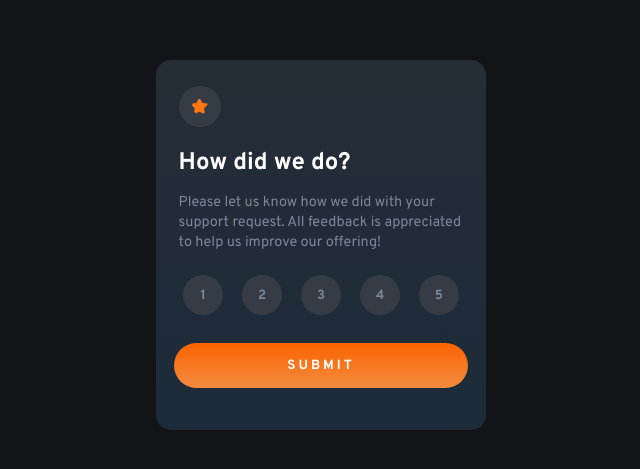
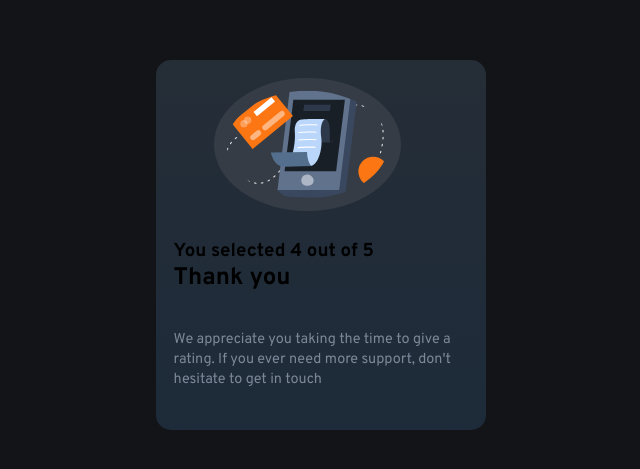
Before and after one commit to jonnathan-green/Interactive_Rating, a plain HTML site: page index.html in a window 1280 px wide. Shown: the part 155-624 px from the top of the page, without its empty margins (319-959 px from the left). Drawn offline with Linux system fonts and the light colour scheme.

Commit message:
Inicio de creacion segunda card

```diff
--- /dev/null
+++ b/assets/maim.js
@@ -0,0 +1,11 @@
+document.addEventListener("DOMContentLoaded", () => {
+
+    let container = document.querySelector(".container")
+    let submitButton = document.querySelector(".send");
+
+    submitButton.addEventListener("click", () => {
+      // Se oculta container de calificación
+      container.style.display = "none";
+
+    });
+  });
--- a/assets/style.css
+++ b/assets/style.css
@@ -4,7 +4,6 @@
     padding: 0;
     margin: 0;
     font-family: 'Overpass', sans-serif;
-
 }
 
 :root{
@@ -34,6 +33,10 @@ main{
     border-radius: 15px;
 }
 
+.one{
+    display: none;
+}
+
 h1{
     color: var(--White);
     margin-top: 15px;
@@ -51,8 +54,6 @@ img{
     background: var(--Dark-Blue-icon);
     border-radius: 50%;
     padding: .8em;
-
-
 }
 
 .description{
@@ -102,3 +103,20 @@ img{
     color: hsl(25, 98%, 54%);
     transform: translateY(-3px);
   }
+
+.container_two{
+    height:370px;
+    width: 330px;
+    background: linear-gradient(to bottom, hsl(213, 19%, 18%), hsl(211, 33%, 17%));
+    display: grid;
+    padding: 1.1em;
+    border-radius: 15px;
+}
+
+.img_thanks{
+    margin-left: 40px;
+    background-image: none;
+    max-width: 100%;
+    height: auto;
+
+}
--- a/index.html
+++ b/index.html
@@ -8,11 +8,12 @@
   <link rel="preconnect" href="https://fonts.googleapis.com">
   <link rel="preconnect" href="https://fonts.gstatic.com" crossorigin>
   <link href="https://fonts.googleapis.com/css2?family=Overpass:wght@400;700&display=swap" rel="stylesheet">
+  <script src="./assets/maim.js"></script>
   <title>Interactive rating component 3</title>
 </head>
 <body>
   <main>
-    <article class="container">
+    <article class="container one">
       <div class="description">
         <img src="./images/icon-star.svg" alt="start">
       <h1> How did we do? </h1>
@@ -32,6 +33,23 @@
       <button class="send">SUBMIT</button>
     </div>
   </article>
+
+  <article class="container_two two">
+    <div>
+    <img class="img_thanks" src="./images/illustration-thank-you.svg" alt="thanks">
+    </div>
+    <div>
+    <h3>You selected 4 out of 5 </h3>
+    <h2> Thank you</h2>
+    </div>
+    <div>
+    <p> We appreciate you taking the time to give a rating.
+      If you ever need more support, don't hesitate to get in touch
+    </p>
+  </div>
+</article>
+
   </main>
+
 </body>
 </html>
```
